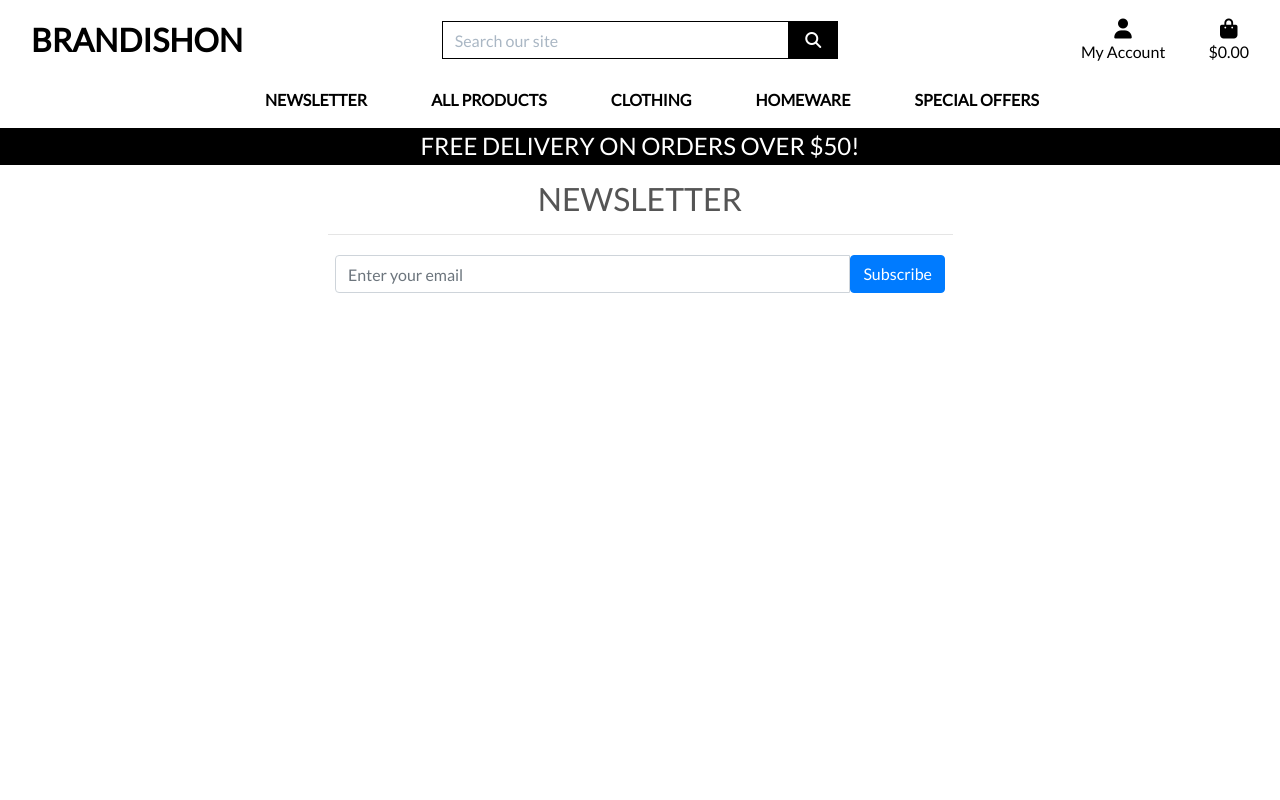
After one commit to Masorr/brandishon, a Django app: page /newsletter/subscribe/ in a window 1280 px wide. The commit adds this page. Run offline with Django 3.2, Linux system fonts and the light colour scheme; some libraries are stand-ins or nearby versions.

Commit message:
Add ability to subscribe to newsletter, and receive a confirmation email with unique link

```diff
--- a/brandishon/urls.py
+++ b/brandishon/urls.py
@@ -28,6 +28,7 @@ urlpatterns = [
     path('checkout/', include('checkout.urls')),
     path('profile/', include('profiles.urls')),
     path('wishlist/', include('wishlist.urls')),
+    path('newsletter/', include('newsletter.urls')),
 ] + static(settings.MEDIA_URL, document_root=settings.MEDIA_ROOT)
 
 handler404 = 'brandishon.views.handler404'
--- /dev/null
+++ b/newsletter/templates/newsletter/subscribe.html
@@ -0,0 +1,40 @@
+{% extends "base.html" %}
+{% load static %}
+
+{% block page_header %}
+<div class="container header-container">
+    <div class="row">
+        <div class="col"></div>
+    </div>
+</div>
+{% endblock %}
+
+{% block content %}
+<div class="overlay"></div>
+<div class="container-fluid">
+    <div class="row">
+        <div class="col text-center mt-3">
+            <h2 class="logo-font">Newsletter</h2>
+            <hr class="w-50 mb-1">
+        </div>
+    </div>
+    <div class="row">
+        <div class="col-md-6 offset-md-3">
+            <form method="post" class="mt-3">
+                {% csrf_token %}
+                <div class="input-group mb-3">
+                    <input type="email" name="email" class="form-control" placeholder="Enter your email" required>
+                    <button type="submit" class="btn btn-primary">Subscribe</button>
+                </div>
+            </form>
+        </div>
+    </div>
+    <div class="row">
+        <div class="col-md-6 offset-md-3">
+            {% for message in messages %}
+                <div class="alert alert-info">{{ message }}</div>
+            {% endfor %}
+        </div>
+    </div>
+</div>
+{% endblock %}
--- /dev/null
+++ b/newsletter/urls.py
@@ -0,0 +1,7 @@
+from django.urls import path
+from . import views
+
+urlpatterns = [
+    path('subscribe/', views.subscribe, name='subscribe'),
+    path('verify/<uuid:verification_token>/', views.verify_email, name='verify_email'),
+]
--- a/newsletter/views.py
+++ b/newsletter/views.py
@@ -1,3 +1,36 @@
-from django.shortcuts import render
+from django.urls import reverse
+from django.template.loader import get_template
+from django.core.mail import EmailMessage
+from django.shortcuts import render, redirect
+from django.contrib import messages
+from django.shortcuts import get_object_or_404
+from .models import Subscriber
 
-# Create your views here.
+def subscribe(request):
+    if request.method == 'POST':
+        email = request.POST.get('email')
+        subscriber, created = Subscriber.objects.get_or_create(email=email)
+        if not subscriber.verified:
+            # Send verification email
+            send_verification_email(request, subscriber)
+            messages.success(request, 'A verification email has been sent. Please verify your email address.')
+        else:
+            messages.info(request, 'You are already subscribed.')
+        return redirect('subscribe')
+    return render(request, 'newsletter/subscribe.html')
+
+def send_verification_email(request, subscriber):
+    subject = 'Verify your email address'
+    verification_link = request.build_absolute_uri(reverse('verify_email', args=[subscriber.verification_token]))
+    template = get_template('newsletter/confirmation_emails/confirmation_email_body.txt')
+    context = {'subscriber': subscriber, 'verification_link': verification_link}
+    message = template.render(context)
+    email = EmailMessage(subject, message, to=[subscriber.email])
+    email.send()
+
+def verify_email(request, verification_token):
+    subscriber = get_object_or_404(Subscriber, verification_token=verification_token)
+    subscriber.verified = True
+    subscriber.save()
+    messages.success(request, 'Your email address has been verified. You will now receive our newsletters.')
+    return redirect('subscribe')
--- a/templates/includes/main_nav.html
+++ b/templates/includes/main_nav.html
@@ -5,6 +5,12 @@
                 Home
             </a>
         </li>
+        <li>
+            <a class="logo-font font-weight-bold nav-link text-black mr-5" href="{% url 'subscribe' %}" id="newsletter-subscribe">
+                Newsletter
+            </a>
+        </li>
+
         <li class="nav-item dropdown">
             <a class="logo-font font-weight-bold nav-link text-black mr-5" href="#" id="all-products-link" data-toggle="dropdown" aria-haspopup="true" aria-expanded="false">
                 All Products
```
Also changed, not shown: newsletter/templates/newsletter/confirmation_emails/confirmation_email_body.txt (added, +8 -0 lines).
